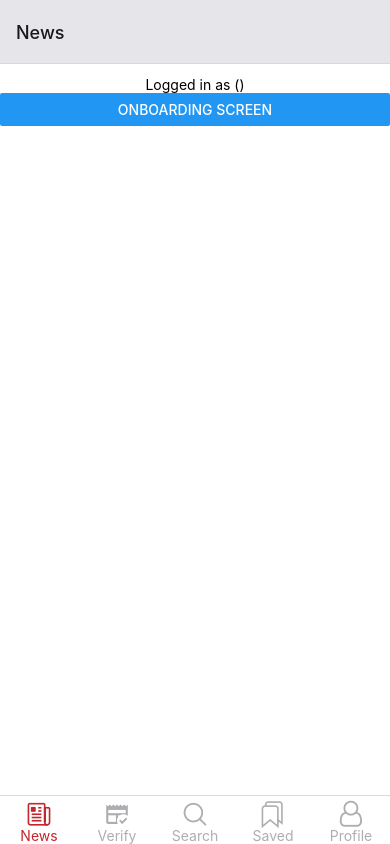
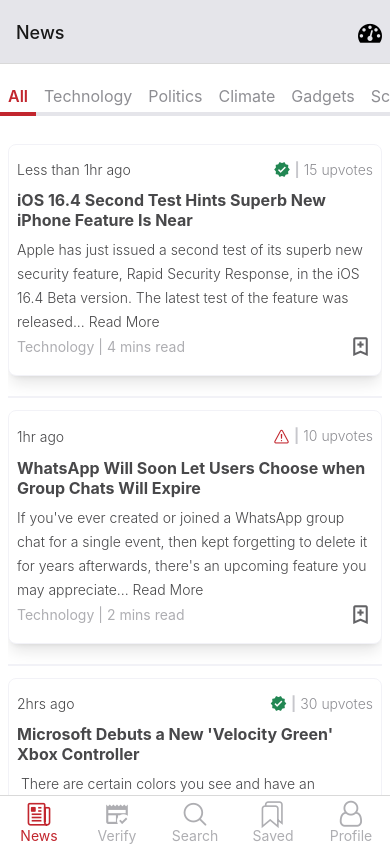
Before and after one commit to Elue-dev/DailyTruth-Mobile-App, a React Native app: screen /TabStack in a window 390 px wide. Built offline with nearby package versions, Linux system fonts and the light colour scheme.

Commit message:
feat: added news data, types and ui design for news annd news cards

```diff
--- a/src/common/colors/index.ts
+++ b/src/common/colors/index.ts
@@ -8,4 +8,9 @@
   extraLightGray: "#48484A",
   darkNeutral: "#1C1C1E",
   grayNeutral: "#E5E5EA",
+  gray50: "#AEAEB2",
+  gray100: "#F2F2F7",
+  gray200: "#8E8E93",
+  gray300: "#D1D1D6",
+  customGreen: "#228753",
 };
--- /dev/null
+++ b/src/components/news/NewsCard.tsx
@@ -0,0 +1,79 @@
+import { View, Text, FlatList } from "react-native";
+import { newsData } from "../../screens/news/data";
+import {
+  MaterialIcons,
+  Ionicons,
+  MaterialCommunityIcons,
+} from "@expo/vector-icons";
+import { COLORS } from "../../common/colors";
+
+export default function NewsCard() {
+  return (
+    <View className="mx-2 pt-1">
+      <FlatList
+        keyExtractor={(newsData) => newsData.id}
+        data={newsData}
+        renderItem={({ item: news }) => (
+          <View className="border-b-2 border-gray100 ">
+            <View
+              className="border border-gray100 mb-5 shadow-lg px-2 py-4 mt-3 rounded-lg"
+              style={{ elevation: 3, backgroundColor: "#FFF" }}
+            >
+              {/* Header */}
+              <View className="flex-row justify-between items-center pb-3">
+                <Text className="text-extraLightGray font-light">
+                  {news.date}
+                </Text>
+                <View className="flex-row gap-1">
+                  {news.isVerified ? (
+                    <MaterialIcons
+                      name="verified"
+                      size={17}
+                      color={COLORS.customGreen}
+                    />
+                  ) : (
+                    <Ionicons
+                      name="ios-warning-outline"
+                      size={17}
+                      color={COLORS.primaryColor}
+                    />
+                  )}
+
+                  <Text className="text-lightGray font-bold">|</Text>
+                  <Text className="text-gray200 font-light">
+                    {news.upvotes} {news.upvotes === 1 ? "upvote" : "upvotes"}
+                  </Text>
+                </View>
+              </View>
+
+              {/* Body */}
+              <Text className="text-[16px] text-extraLightGray font-bold">
+                {news.title}
+              </Text>
+              <Text className="text-extraLightGray font-light leading-6 pt-2">
+                {news.content}
+              </Text>
+
+              {/* Footer */}
+              <View className="flex-row justify-between items-center">
+                <View className="flex-row gap-1">
+                  <Text className="text-gray50">{news.category}</Text>
+                  <Text className="text-gray50">|</Text>
+                  <Text className="text-gray50">
+                    {news.readTime}{" "}
+                    {news.readTime === 1 ? "min read" : "mins read"}
+                  </Text>
+                </View>
+                <MaterialCommunityIcons
+                  name="bookmark-plus-outline"
+                  size={25}
+                  color={COLORS.grayText}
+                />
+              </View>
+            </View>
+          </View>
+        )}
+      />
+    </View>
+  );
+}
--- a/src/data/interests.ts
+++ b/src/data/interests.ts
@@ -1,5 +1,5 @@
 export const interests = [
-  "Tech",
+  "Technology",
   "Politics",
   "Climate",
   "Gadgets",
--- /dev/null
+++ b/src/screens/news/data.ts
@@ -0,0 +1,87 @@
+import { News } from "../../types/news";
+
+export const newsData: News[] = [
+  {
+    id: "1",
+    title: "iOS 16.4 Second Test Hints Superb New iPhone Feature Is Near",
+    content:
+      "Apple has just issued a second test of its superb new security feature, Rapid Security Response, in the iOS 16.4 Beta version. The latest test of the feature was released... Read More",
+    category: "Technology",
+    readTime: 4,
+    upvotes: 15,
+    isVerified: true,
+    date: "Less than 1hr ago",
+  },
+  {
+    id: "2",
+    title: "WhatsApp Will Soon Let Users Choose when Group Chats Will Expire",
+    content:
+      "If you've ever created or joined a WhatsApp group chat for a single event, then kept forgetting to delete it for years afterwards, there's an upcoming feature you may appreciate... Read More",
+    category: "Technology",
+    readTime: 2,
+    upvotes: 10,
+    isVerified: false,
+    date: "1hr ago",
+  },
+  {
+    id: "3",
+    title: "Microsoft Debuts a New 'Velocity Green' Xbox Controller",
+    content:
+      " There are certain colors you see and have an immediate association. For gamers, one of the most iconic might be that warm medium green seen on Yoshi and, most... Read More",
+    category: "Technology",
+    readTime: 4,
+    upvotes: 30,
+    isVerified: true,
+    date: "2hrs ago",
+  },
+  //   {
+  //     id: "1",
+  //     title: "",
+  //     content: "",
+  //     category: "",
+  //     readTime: "",
+  //     upvotes: "",
+  //     isVerified: "",
+  //     date: "",
+  //   },
+  //   {
+  //     id: "1",
+  //     title: "",
+  //     content: "",
+  //     category: "",
+  //     readTime: "",
+  //     upvotes: "",
+  //     isVerified: "",
+  //     date: "",
+  //   },
+  //   {
+  //     id: "1",
+  //     title: "",
+  //     content: "",
+  //     category: "",
+  //     readTime: "",
+  //     upvotes: "",
+  //     isVerified: "",
+  //     date: "",
+  //   },
+  //   {
+  //     id: "1",
+  //     title: "",
+  //     content: "",
+  //     category: "",
+  //     readTime: "",
+  //     upvotes: "",
+  //     isVerified: "",
+  //     date: "",
+  //   },
+  //   {
+  //     id: "1",
+  //     title: "",
+  //     content: "",
+  //     category: "",
+  //     readTime: "",
+  //     upvotes: "",
+  //     isVerified: "",
+  //     date: "",
+  //   },
+];
--- a/src/screens/news/index.tsx
+++ b/src/screens/news/index.tsx
@@ -1,24 +1,72 @@
-import { View, Text, SafeAreaView, Button } from "react-native";
+import { useLayoutEffect, useState } from "react";
+import {
+  View,
+  Text,
+  SafeAreaView,
+  FlatList,
+  TouchableOpacity,
+} from "react-native";
 import { useNavigation, NavigationProp } from "@react-navigation/native";
 import { RootStackParamList } from "../../types/navigation";
 import AsyncStorage from "@react-native-async-storage/async-storage";
-import { useAuth } from "../../context/auth/AuthContext";
+import { interests } from "../../data/interests";
+import { FontAwesome } from "@expo/vector-icons";
+import NewsCard from "../../components/news/NewsCard";
 
 export default function NewsScreen() {
   const navigation = useNavigation<NavigationProp<RootStackParamList>>();
-  const { state } = useAuth();
+  const modifiedInterests = ["All", ...interests];
+  const [selectedInterest, setSelectedInterest] = useState("All");
 
   async function resetOnboarding() {
     await AsyncStorage.removeItem("userHasOnboarded");
     navigation.navigate("Onboarding");
   }
 
+  useLayoutEffect(() => {
+    navigation.setOptions({
+      headerRight: () => (
+        <TouchableOpacity className="mr-2" onPress={resetOnboarding}>
+          <FontAwesome name="tachometer" size={24} color="black" />
+        </TouchableOpacity>
+      ),
+    });
+  }, []);
+
   return (
     <SafeAreaView className="flex-1 bg-white">
-      <Text className="text-center pt-3">
-        Logged in as {state.user?.username}({state.user?.email})
-      </Text>
-      <Button title="Onboarding Screen" onPress={resetOnboarding} />
+      <View>
+        <FlatList
+          keyExtractor={(modifiedInterests) => modifiedInterests}
+          horizontal
+          showsHorizontalScrollIndicator={false}
+          data={modifiedInterests}
+          renderItem={({ item }) => (
+            <TouchableOpacity onPress={() => setSelectedInterest(item)}>
+              <View
+                className={`mt-4 border-b-4 py-1 px-2 ${
+                  selectedInterest === item
+                    ? "border-b-primaryColor"
+                    : "border-b-grayNeutral"
+                }`}
+              >
+                <Text
+                  className={`text-base text-gray200 ${
+                    selectedInterest === item &&
+                    "text-primaryColor font-semibold"
+                  }`}
+                >
+                  {item}
+                </Text>
+              </View>
+            </TouchableOpacity>
+          )}
+        />
+      </View>
+
+      <View className="pt-3">
+        <NewsCard />
+      </View>
     </SafeAreaView>
   );
 }
--- /dev/null
+++ b/src/types/news/index.ts
@@ -0,0 +1,10 @@
+export interface News {
+  id: string;
+  title: string;
+  content: string;
+  category: string;
+  readTime: number;
+  date: string;
+  isVerified: boolean;
+  upvotes: number;
+}
--- a/tailwind.config.js
+++ b/tailwind.config.js
@@ -14,6 +14,11 @@
         extraLightGray: "#48484A",
         darkNeutral: "#1C1C1E",
         grayNeutral: "#E5E5EA",
+        gray50: "#AEAEB2",
+        gray100: "#F2F2F7",
+        gray200: "#8E8E93",
+        gray300: "#D1D1D6",
+        customGreen: "#228753",
       },
     },
   },
```
